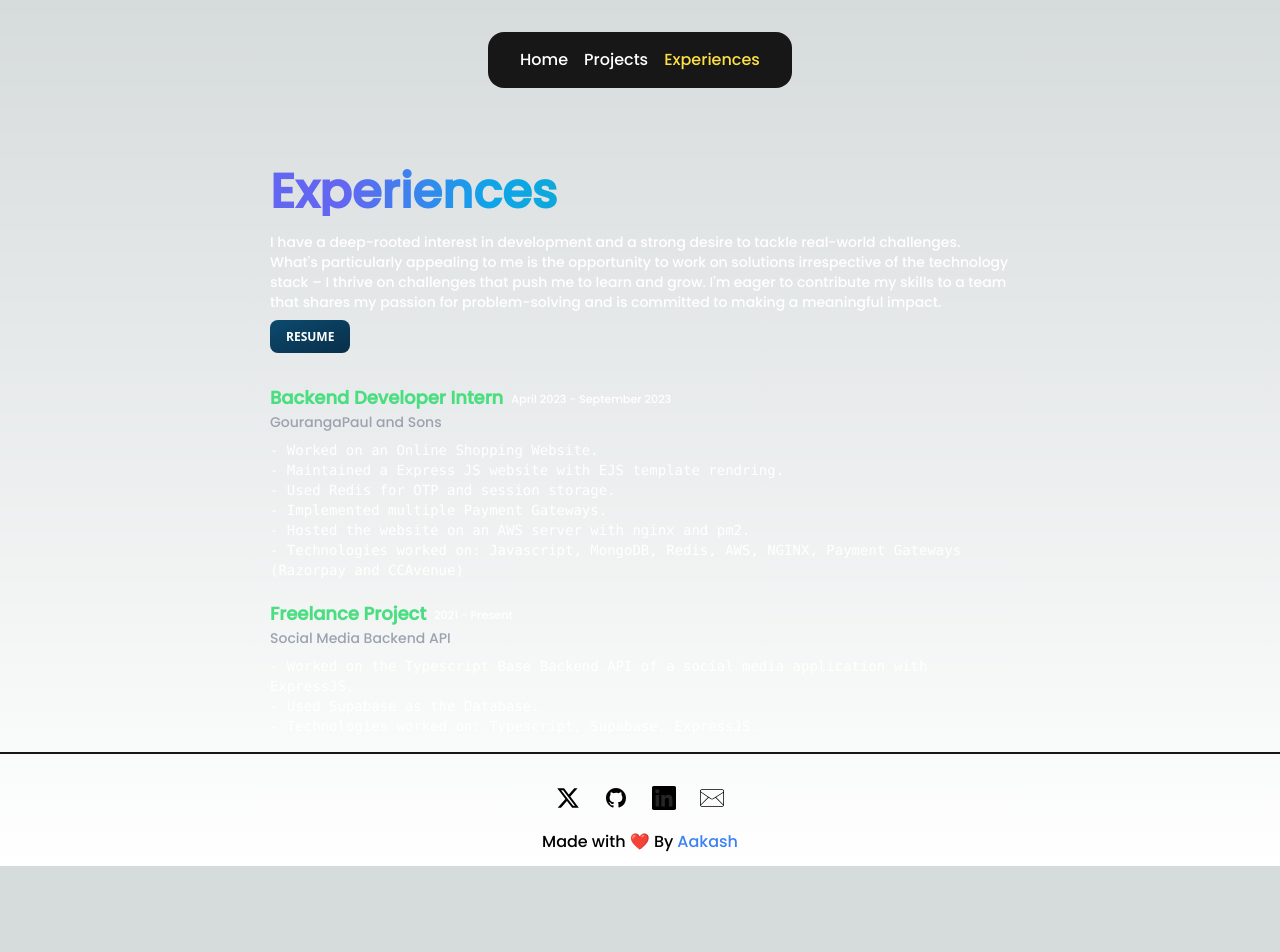
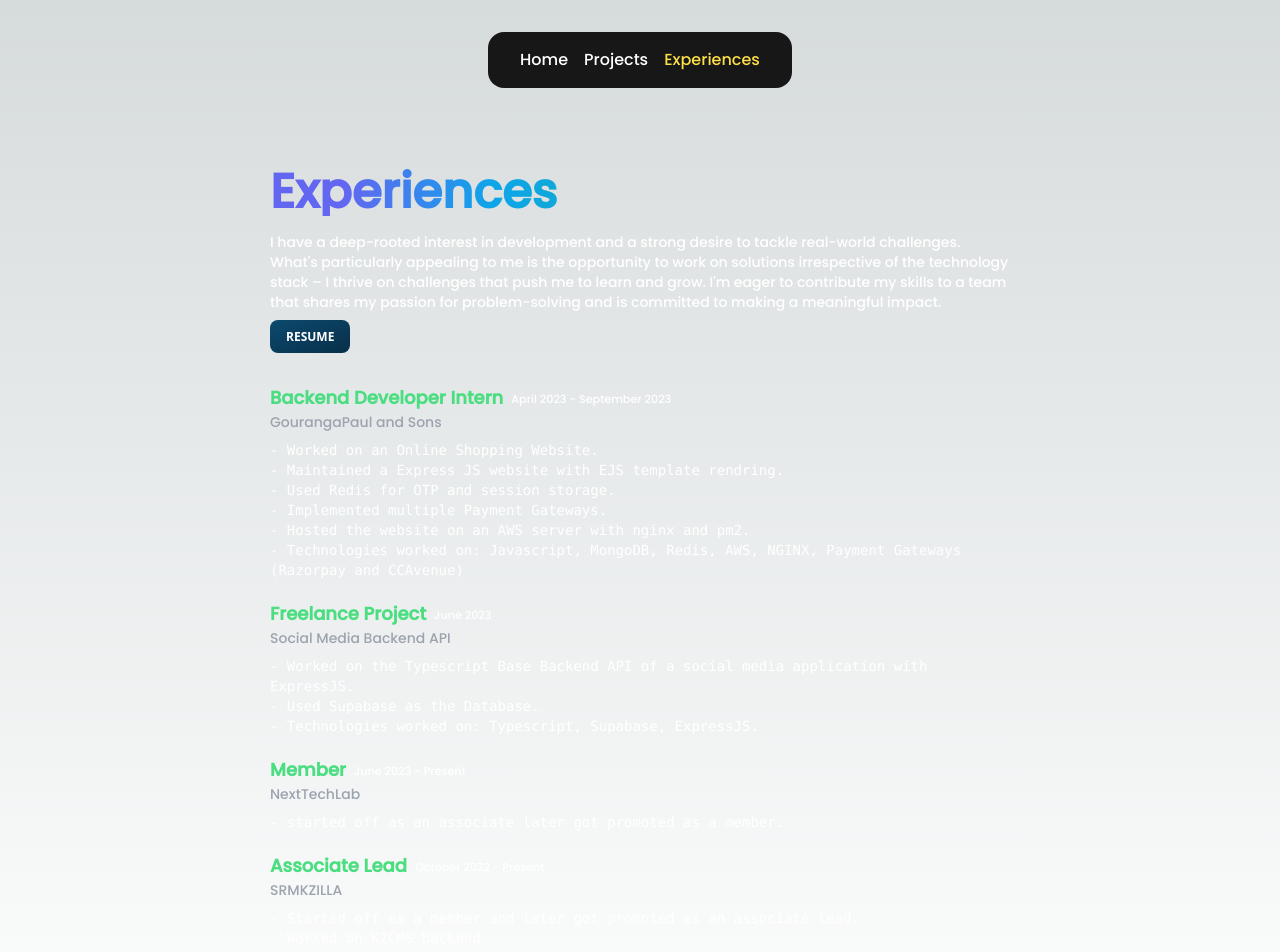
Before and after one commit to AakashRawat04/PortfolioV2, a Next.js app: page /experiences in a window 1280 px wide. Shown: the top 952 px of the page. Before the commit the page ends 866 px from the top, so only its background shows below. Built offline with nearby package versions, Linux system fonts and the light colour scheme.

Commit message:
chore: revalidate fetch data every 60 mins + add experiences

```diff
--- a/app/lib/data.ts
+++ b/app/lib/data.ts
@@ -4,7 +4,7 @@ export async function fetchProjectWithSkills(
 	skill: string
 ): Promise<Project[]> {
 	const url = `https://api.github.com/search/repositories?q=topic:${skill}+user:aakashrawat04&order=desc`;
-	const response = await fetch(url, { cache: "no-store" });
+	const response = await fetch(url, { next: { revalidate: 3600 } });
 	const data: {
 		items: Project[];
 	} = await response.json();
@@ -31,7 +31,7 @@ export async function fetchProjectWithSkills(
 
 export async function fetchProjects(username: string) {
 	const url = `https://api.github.com/users/${username}/repos`;
-	const response = await fetch(url, { cache: "no-store" });
+	const response = await fetch(url, { next: { revalidate: 3600 } });
 	const data: Project[] = await response.json();
 
 	if (!data || !Array.isArray(data)) {
--- a/app/ui/experiences.tsx
+++ b/app/ui/experiences.tsx
@@ -22,12 +22,32 @@ const experiences = [
 		title: "Freelance Project",
 		company: "Social Media Backend API",
 		link: "",
-		duration: "2021 - Present",
+		duration: "June 2023",
 		description: [
 			`Worked on the Typescript Base Backend API of a social media application with
     ExpressJS.`,
 			"Used Supabase as the Database.",
 			`Technologies worked on: Typescript, Supabase, ExpressJS.`,
+		],
+	},
+	{
+		title: "Member",
+		company: "NextTechLab",
+		link: "",
+		duration: "June 2023 - Present",
+		description: [
+			"started off as an associate later got promoted as a member.",
+		],
+	},
+	{
+		title: "Associate Lead",
+		company: "SRMKZILLA",
+		link: "https://www.srmkzilla.net/",
+		duration: "October 2022 - Present",
+		description: [
+			`Started off as a member and later got promoted as an associate lead.`,
+			"Worked on KZCMS backend.",
+			`Facilitated several internal sessions to educate team members.`,
 		],
 	},
 ];
@@ -47,6 +67,7 @@ export default function ExperiencesList() {
 					</div>
 					<p className="text-sm text-gray-400">
 						<Link
+							target="_blank"
 							href={experience.link}
 							onClick={(e) => {
 								if (!experience.link) {
```
